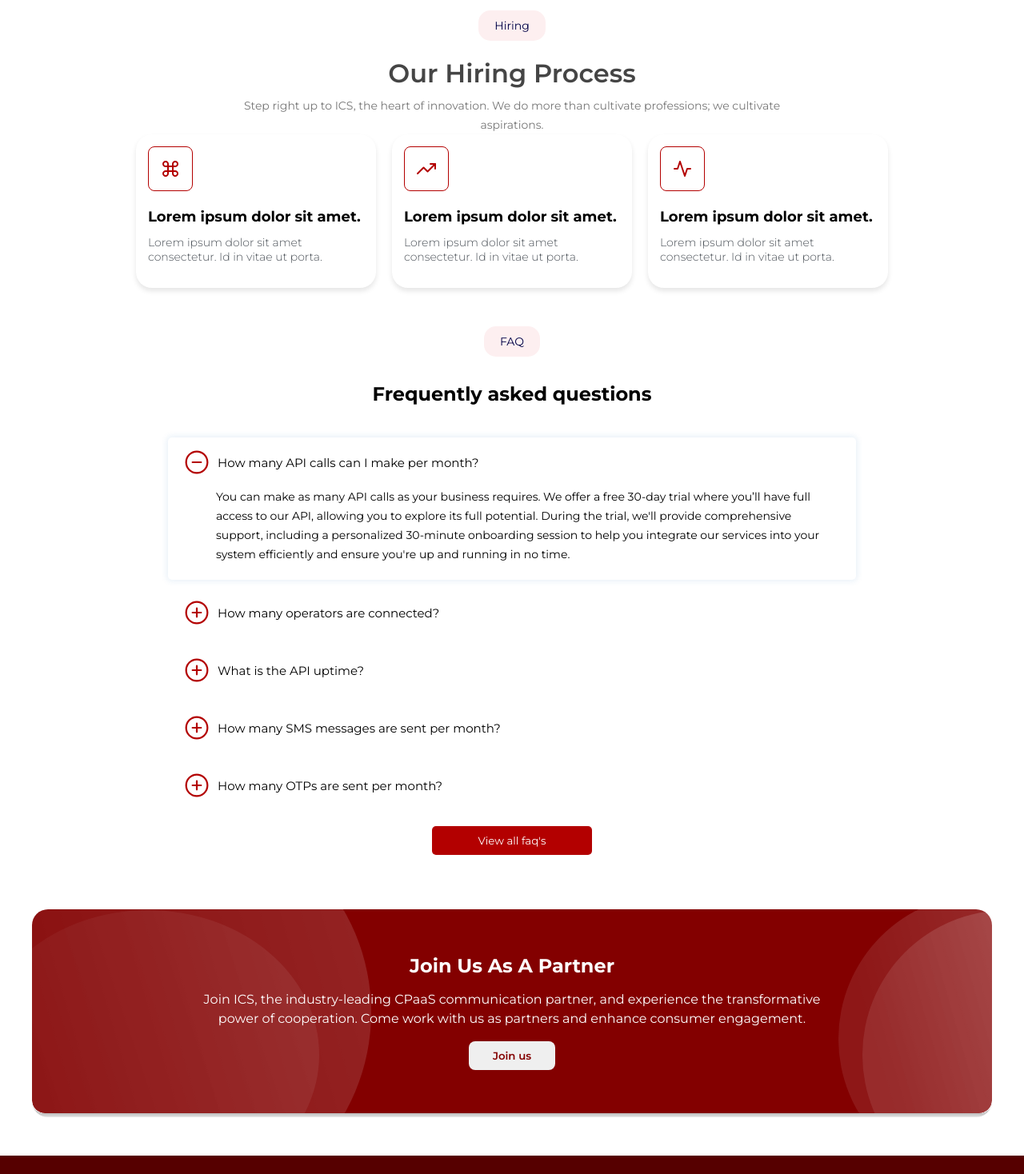
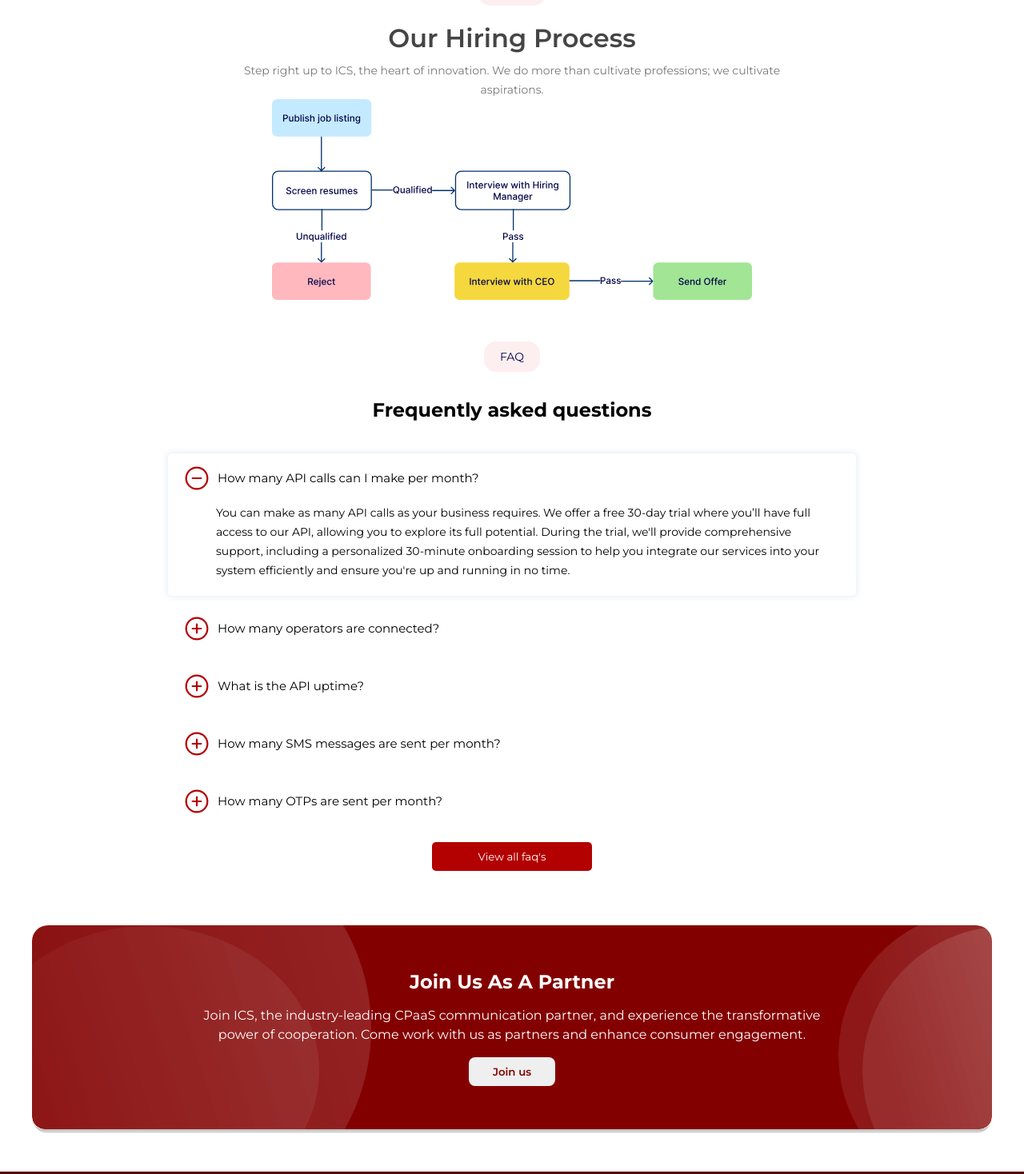
Before and after one commit to bknath/ICS_Mobile, a React (Vite) app: page /career in a window 1280 px wide. Shown: the part 1962-3430 px from the top of the page at 80% size. Built offline with nearby package versions, Linux system fonts and the light colour scheme.

Commit message:
updated carrer page
Mobile view for career page

```diff
--- a/src/assets/assets.js
+++ b/src/assets/assets.js
@@ -255,6 +255,7 @@ import Hiringlogo1 from './Hiringlogo1.svg'
 import Hiringlogo2 from './Hiringlogo2.svg'
 import Hiringlogo3 from './Hiringlogo3.svg'
 import arrowUpRight from './arrow-up-right.svg'
+import HiringProcess from './hiringprocessimage.svg'
 export const assets = {
     //Home
     logo3,
@@ -513,5 +514,6 @@ export const assets = {
     Hiringlogo1,
     Hiringlogo2,
     Hiringlogo3,
-    arrowUpRight
+    arrowUpRight,
+    HiringProcess
 }
--- a/src/components/JobApplicationModel/JobApplication.css
+++ b/src/components/JobApplicationModel/JobApplication.css
@@ -5,9 +5,7 @@
     top: 0;
     width: 100%;
     height: 100%;
-    /* Enable scrolling if content is long */
     background-color: rgba(0, 0, 0, 0.5);
-    /* Dark background with opacity */
     display: flex;
     justify-content: center;
     align-items: center;
@@ -107,3 +105,14 @@
 .application-form button:hover {
     background-color: #0d346f;
 }
+@media(max-width:756px){
+    .modal{
+        left: -34.5%;
+    }
+    .modal-wrapper{
+        width: 320px;
+    }
+    .heading-job-wrapper{
+        width: 280px;
+    }
+}
--- a/src/pages/CareerPage/Carrer.css
+++ b/src/pages/CareerPage/Carrer.css
@@ -18,6 +18,7 @@
     overflow: hidden;
     width: 1300px;
 }
+
 .hero-section-10 {
     display: flex;
     align-items: center;
@@ -41,6 +42,7 @@
     line-height: 45px;
     margin-bottom: 20px;
     color: #144494;
+    width: 490px;
 }
 
 .content-career p {
@@ -50,13 +52,14 @@
     margin-bottom: 5px;
     color: #144494;
     padding-bottom: 20px;
+    width: 440px;
 }
 
 .career-image {
     width: 50%;
 }
 
-.article1 {
+/* .article1 {
     width: 300px;
     background-color: #fff;
     padding: 15px;
@@ -82,7 +85,7 @@
     margin-bottom: 15px;
     color: #4A5057;
     font-weight: 300;
-}
+} */
 
 /* join Partner Button */
 .wrapper-joinus {
@@ -108,6 +111,8 @@
     padding-bottom: 1rem;
     text-align: center;
     color: #fff;
+    width: 440px;
+    margin: 0 auto;
 }
 
 .joinpartenerbox p {
@@ -115,6 +120,8 @@
     color: #fff;
     line-height: 24px;
     padding-bottom: 1rem;
+    width: 900px;
+    margin: 0 auto;
 }
 
 .joinus-bt {
@@ -200,3 +207,83 @@
 .job-card a:hover {
     text-decoration: underline;
 }
+
+.hiringprocessimage {
+    width: 600px;
+    margin: 0 auto;
+}
+
+.hiringprocessimage img {
+    width: 600px;
+}
+
+@media(max-width:765px) {
+    .hero-section-9 {
+        flex-direction: column;
+        padding-left: 1rem;
+    }
+
+    .content-career {
+        width: 100%;
+    }
+
+    .content-career h1 {
+        width: 340px;
+        font-size: 32px;
+    }
+
+    .content-career p {
+        width: 320px;
+    }
+
+    .career-image {
+        width: 100%;
+    }
+
+    .career-image img {
+        width: 328px;
+    }
+
+    .hero-section-10 {
+        width: 340px;
+    }
+
+    .header-filter-row {
+        width: 320px;
+    }
+
+    .header-filter-row h2 {
+        font-size: 20px;
+    }
+
+    .job-list {
+        display: flex;
+        flex-direction: column;
+        width: 320px;
+    }
+
+    .hiringprocessimage {
+        width: 340px;
+    }
+
+    .hiringprocessimage img {
+        width: 340px;
+        padding-left: 4px;
+    }
+
+    .joinpartenerbox {
+        width: 320px;
+        background-image: url(../../assets/joinusbgmobileimage.svg);
+        height: 340px;
+    }
+
+    .joinpartenerbox h2 {
+        width: 320px;
+        font-size: 20px;
+    }
+
+    .joinpartenerbox p {
+        width: 280px;
+        font-size: 13px;
+    }
+}
--- a/src/pages/CareerPage/Carrer.jsx
+++ b/src/pages/CareerPage/Carrer.jsx
@@ -158,7 +158,7 @@ const Carrer = () => {
                 </div>
 
                 <div className="feature11-wrap-container">
-                    <div className="feature11-cards-container">
+                    <div className="feature12-cards-container">
                         <div className="feature11-cards-column">
                             {features13.map((features13, index) => (
                                 <div className="feature11-card" key={index}>
@@ -183,22 +183,8 @@ const Carrer = () => {
                     <h2>Our Hiring Process</h2>
                     <p>Step right up to ICS, the heart of innovation. We do more than cultivate professions; we cultivate <br /> aspirations.</p>
                 </div>
-                <div className="articles">
-                    <div className="article1">
-                        <img src={assets.Hiringlogo1} alt="Description 1" />
-                        <h3>Lorem ipsum dolor sit amet.</h3>
-                        <p>Lorem ipsum dolor sit amet consectetur. Id in vitae ut porta.</p>
-                    </div>
-                    <div className="article1">
-                        <img src={assets.Hiringlogo2} alt="Description 2" />
-                        <h3>Lorem ipsum dolor sit amet.</h3>
-                        <p>Lorem ipsum dolor sit amet consectetur. Id in vitae ut porta.</p>
-                    </div>
-                    <div className="article1">
-                        <img src={assets.Hiringlogo3} alt="Description 3" />
-                        <h3>Lorem ipsum dolor sit amet.</h3>
-                        <p>Lorem ipsum dolor sit amet consectetur. Id in vitae ut porta.</p>
-                    </div>
+                <div className="hiringprocessimage">
+                    <img src={assets.HiringProcess} alt="" />
                 </div>
             </div>
             {isModalOpen && <JobApplicationModel job={selectedJob} onClose={closeModal} />}
--- a/src/pages/Home/Platform/Platform.css
+++ b/src/pages/Home/Platform/Platform.css
@@ -627,7 +627,7 @@
         /* flex-direction: column; */
         flex-wrap: wrap;
         gap: 10px;
-        padding: 0;
+        padding: 10px;
     }
     .tab-stats{
         padding: 0;
```
Also changed, not shown: src/assets/hiringprocessimage.svg (added), src/assets/joinusbgmobileimage.svg (added).
